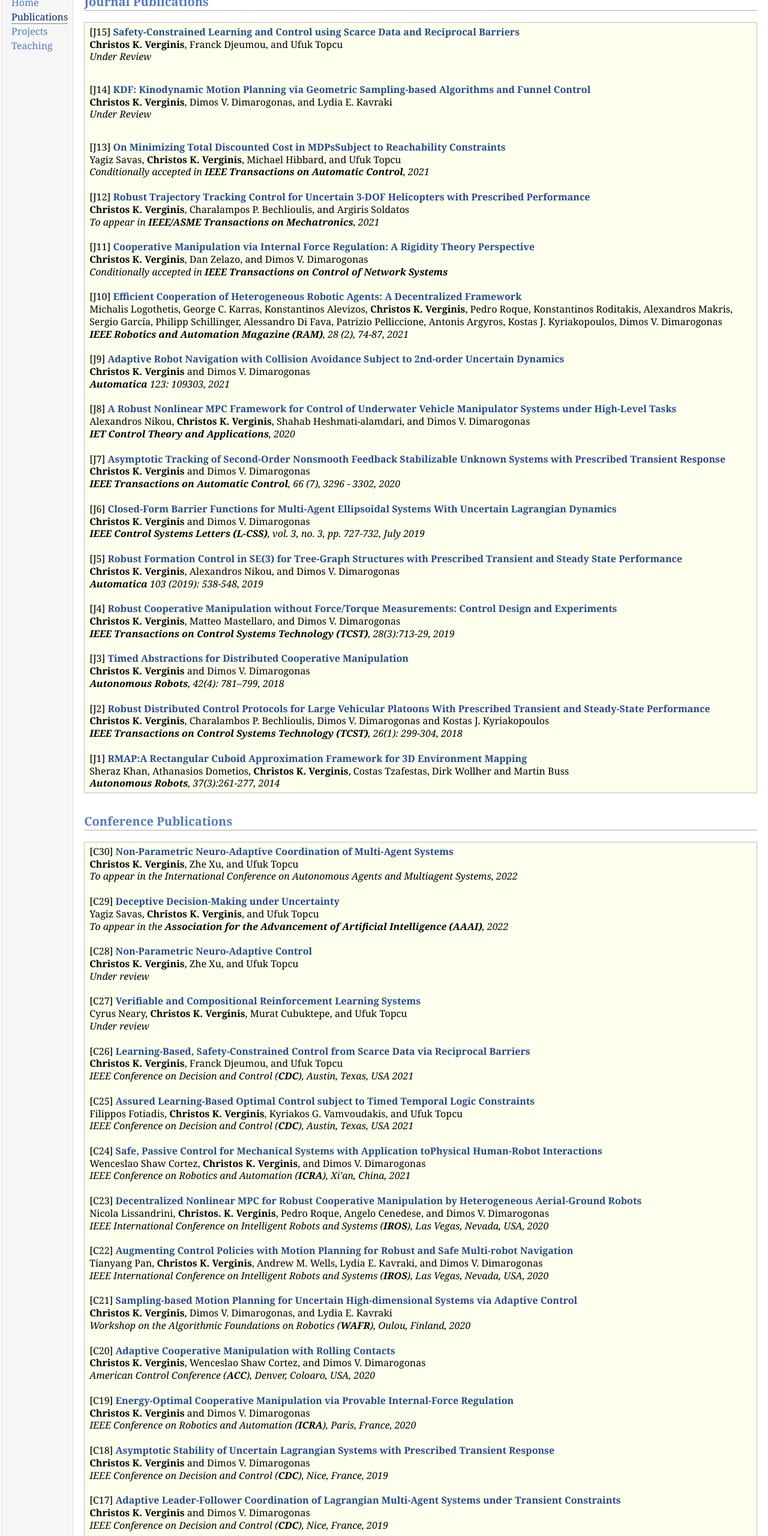
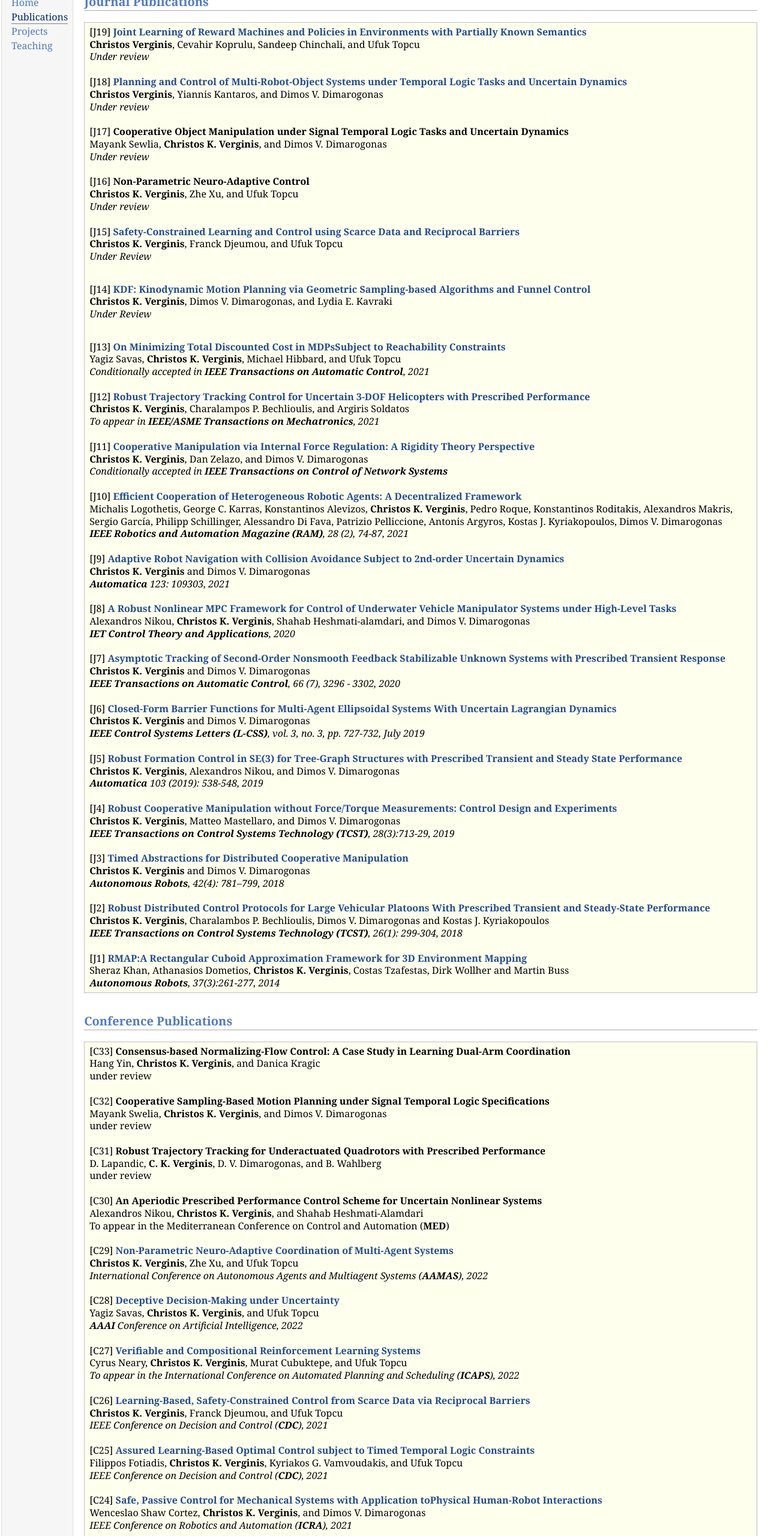
Before and after one commit to cverginis/cverginis.github.io, a plain HTML site: page publications.html in a window 1280 px wide. Shown: the part 60-2620 px from the top of the page at 60% size. Drawn offline with Linux system fonts and the light colour scheme.

Commit message:
may 22 updates

```diff
--- a/publications.html
+++ b/publications.html
@@ -23,7 +23,19 @@
 <h2>Journal Publications </h2>
 <div class="infoblock">
 <div class="blockcontent">
-<p>[J15] <a href="https://arxiv.org/pdf/2105.06526.pdf" target=&ldquo;blank&rdquo;><b>Safety-Constrained Learning and Control using Scarce Data and Reciprocal Barriers</b></a> <br />
+<p>[J19] <a href="https://arxiv.org/pdf/2204.11833.pdf" target=&ldquo;blank&rdquo;><b>Joint Learning of Reward Machines and Policies in Environments with Partially Known Semantics</b></a> <br />
+<b>Christos Verginis</b>, Cevahir Koprulu, Sandeep Chinchali, and Ufuk Topcu <br />
+<i>Under review</i> <br /><br />
+[J18] <a href="https://arxiv.org/pdf/2204.11783.pdf" target=&ldquo;blank&rdquo;><b>Planning and Control of Multi-Robot-Object Systems under Temporal Logic Tasks and Uncertain Dynamics</b></a> <br />
+<b>Christos Verginis</b>, Yiannis Kantaros, and Dimos V. Dimarogonas <br />
+<i>Under review</i> <br /><br />
+[J17] <b>Cooperative Object Manipulation under Signal Temporal Logic Tasks and Uncertain Dynamics</b> <br />
+Mayank Sewlia, <b>Christos K. Verginis</b>, and Dimos V. Dimarogonas <br />
+<i>Under review</i> <br /><br />
+[J16] <b>Non-Parametric Neuro-Adaptive Control</b> <br />
+<b>Christos K. Verginis</b>, Zhe Xu, and Ufuk Topcu <br />
+<i>Under review</i> <br /><br />
+[J15] <a href="https://arxiv.org/pdf/2105.06526.pdf" target=&ldquo;blank&rdquo;><b>Safety-Constrained Learning and Control using Scarce Data and Reciprocal Barriers</b></a> <br />
 <b>Christos K. Verginis</b>, Franck Djeumou, and Ufuk Topcu <br />
 <i>Under Review</i>  <br /> <br />
 </p>
@@ -77,97 +89,106 @@ Sheraz Khan, Athanasios Dometios, <b>Christos K. Verginis</b>, Costas Tzafestas,
 <h2>Conference Publications </h2>
 <div class="infoblock">
 <div class="blockcontent">
-<p>[C30] <a href="publications/conferences/C30_AAMAS.pdf" target=&ldquo;blank&rdquo;><b>Non-Parametric Neuro-Adaptive Coordination of Multi-Agent Systems</b></a> <br />
+<p>[C33] <b>Consensus-based Normalizing-Flow Control: A Case Study in Learning Dual-Arm Coordination</b> <br />
+Hang Yin, <b>Christos K. Verginis</b>, and Danica Kragic <br />
+under review <br /><br />
+[C32] <b>Cooperative Sampling-Based Motion Planning under Signal Temporal Logic Specifications</b> <br />
+Mayank Swelia, <b>Christos K. Verginis</b>, and Dimos V. Dimarogonas <br />
+under review <br /><br />
+[C31] <b>Robust Trajectory Tracking for Underactuated Quadrotors with Prescribed Performance</b> <br />
+D. Lapandic, <b>C. K. Verginis</b>, D. V. Dimarogonas, and B. Wahlberg <br />
+under review <br /><br />
+[C30] <b>An Aperiodic Prescribed Performance Control Scheme for Uncertain Nonlinear Systems</b> <br />
+Alexandros Nikou, <b>Christos K. Verginis</b>, and Shahab Heshmati-Alamdari <br />
+To appear in the Mediterranean Conference on Control and Automation (<b>MED</b>) <br /><br />
+[C29] <a href="publications/conferences/C30_AAMAS.pdf" target=&ldquo;blank&rdquo;><b>Non-Parametric Neuro-Adaptive Coordination of Multi-Agent Systems</b></a> <br />
 <b>Christos K. Verginis</b>, Zhe Xu, and Ufuk Topcu <br />
-<i>To appear in the International Conference on Autonomous Agents and Multiagent Systems, 2022</i> <br /><br />
-[C29] <a href="publications/conferences/C29_Deceptive.pdf" target=&ldquo;blank&rdquo;><b>Deceptive Decision-Making under Uncertainty</b></a> <br />
+<i>International Conference on Autonomous Agents and Multiagent Systems (<b>AAMAS</b>), 2022</i> <br /><br />
+[C28] <a href="publications/conferences/C29_Deceptive.pdf" target=&ldquo;blank&rdquo;><b>Deceptive Decision-Making under Uncertainty</b></a> <br />
 Yagiz Savas, <b>Christos K. Verginis</b>, and Ufuk Topcu <br />
-<i>To appear in the <b>Association for the Advancement of Artificial Intelligence (AAAI)</b>, 2022</i> <br /><br />
-[C28] <a href="publications/conferences/NNcontrol.pdf" target=&ldquo;blank&rdquo;><b>Non-Parametric Neuro-Adaptive Control</b></a> <br />
-<b>Christos K. Verginis</b>, Zhe Xu, and Ufuk Topcu <br />
-<i>Under review</i> <br /><br />
+<i><b>AAAI</b> Conference on Artificial Intelligence, 2022</i> <br /><br />
 [C27] <a href="publications/conferences/C27_NIPS.pdf" target=&ldquo;blank&rdquo;><b>Verifiable and Compositional Reinforcement Learning Systems</b></a> <br />
 Cyrus Neary, <b>Christos K. Verginis</b>, Murat Cubuktepe, and Ufuk Topcu <br />
-<i>Under review</i> <br /><br />
+<i>To appear in the International Conference on Automated Planning and Scheduling (<b>ICAPS</b>), 2022</i> <br /><br />
 [C26]  <a href="publications/conferences/CDC21_safety.pdf" target=&ldquo;blank&rdquo;><b>Learning-Based, Safety-Constrained Control from Scarce Data via Reciprocal Barriers</b></a> <br />
 <b>Christos K. Verginis</b>, Franck Djeumou, and Ufuk Topcu <br />
-<i>IEEE Conference on Decision and Control (<b>CDC</b>), Austin, Texas, USA 2021</i> <br /><br />
+<i>IEEE Conference on Decision and Control (<b>CDC</b>), 2021</i> <br /><br />
 [C25] <a href="publications/conferences/CDC_21_MTL.pdf" target=&ldquo;blank&rdquo;><b>Assured Learning-Based Optimal Control subject to Timed Temporal Logic Constraints</b></a> <br />
 Filippos Fotiadis, <b>Christos K. Verginis</b>, Kyriakos G. Vamvoudakis, and Ufuk Topcu <br />
-<i>IEEE Conference on Decision and Control (<b>CDC</b>), Austin, Texas, USA 2021</i> <br /><br />
+<i>IEEE Conference on Decision and Control (<b>CDC</b>), 2021</i> <br /><br />
 [C24] <a href="publications/conferences/ICRA21_safetyHI.pdf" target=&ldquo;blank&rdquo;><b>Safe,  Passive  Control  for  Mechanical  Systems  with  Application  toPhysical  Human-Robot  Interactions</b></a> <br />
 Wenceslao Shaw Cortez, <b>Christos K. Verginis</b>, and Dimos V. Dimarogonas <br />
-<i>IEEE Conference on Robotics and Automation (<b>ICRA</b>), Xi'an, China, 2021</i> <br /><br />
+<i>IEEE Conference on Robotics and Automation (<b>ICRA</b>),  2021</i> <br /><br />
 [C23] <a href="publications/conferences/IROS20_manipulation.pdf" target=&ldquo;blank&rdquo;><b>Decentralized Nonlinear MPC for Robust Cooperative Manipulation by Heterogeneous Aerial-Ground Robots</b></a> <br />
 Nicola Lissandrini, <b>Christos. K. Verginis</b>, Pedro Roque, Angelo Cenedese, and Dimos V. Dimarogonas <br />
-<i>IEEE International Conference on Intelligent Robots and Systems (<b>IROS</b>), Las Vegas, Nevada, USA, 2020</i> <br /><br />
+<i>IEEE International Conference on Intelligent Robots and Systems (<b>IROS</b>),  2020</i> <br /><br />
 [C22] <a href="publications/conferences/IROS20_augmenting_control_policies_final.pdf" target=&ldquo;blank&rdquo;><b>Augmenting Control Policies with Motion Planning for Robust and Safe Multi-robot Navigation</b></a> <br />
 Tianyang Pan, <b>Christos K. Verginis</b>, Andrew M. Wells, Lydia E. Kavraki, and Dimos V. Dimarogonas <br />
-<i>IEEE International Conference on Intelligent Robots and Systems (<b>IROS</b>), Las Vegas, Nevada, USA, 2020</i> <br /><br />
+<i>IEEE International Conference on Intelligent Robots and Systems (<b>IROS</b>),  2020</i> <br /><br />
 [C21] <a href="publications/conferences/WAFR20.pdf" target=&ldquo;blank&rdquo;><b>Sampling-based Motion Planning for Uncertain High-dimensional Systems via Adaptive Control</b></a> <br />
 <b>Christos K. Verginis</b>, Dimos V. Dimarogonas, and Lydia E. Kavraki <br />
-<i>Workshop on the Algorithmic Foundations on Robotics (<b>WAFR</b>), Oulou, Finland, 2020</i> <br /><br />
+<i>Workshop on the Algorithmic Foundations on Robotics (<b>WAFR</b>),  2020</i> <br /><br />
 [C20] <a href="publications/conferences/ACC20_MASGrasp.pdf" target=&ldquo;blank&rdquo;><b>Adaptive Cooperative Manipulation with Rolling Contacts</b></a><br />
 <b>Christos K. Verginis</b>, Wenceslao Shaw Cortez, and Dimos V. Dimarogonas <br />
-<i>American Control Conference (<b>ACC</b>), Denver, Coloaro, USA, 2020</i> <br /><br />
+<i>American Control Conference (<b>ACC</b>),  2020</i> <br /><br />
 [C19] <a href="publications/conferences/ICRA20_optimal.pdf" target=&ldquo;blank&rdquo;><b>Energy-Optimal Cooperative Manipulation via Provable Internal-Force Regulation</b></a><br />
 <b>Christos K. Verginis</b> and Dimos V. Dimarogonas <br />
-<i>IEEE Conference on Robotics and Automation (<b>ICRA</b>), Paris, France, 2020</i> <br /><br />
+<i>IEEE Conference on Robotics and Automation (<b>ICRA</b>),  2020</i> <br /><br />
 [C18] <a href="publications/conferences/ppc_as_cdc.pdf" target=&ldquo;blank&rdquo;><b>Asymptotic Stability of Uncertain Lagrangian Systems with Prescribed Transient Response</b></a><br />
 <b>Christos K. Verginis</b> and Dimos V. Dimarogonas<br />
-<i>IEEE Conference on Decision and Control (<b>CDC</b>), Nice, France, 2019</i> <br /><br />
+<i>IEEE Conference on Decision and Control (<b>CDC</b>),  2019</i> <br /><br />
 [C17] <a href="publications/conferences/LF_con_col.pdf" target=&ldquo;blank&rdquo;><b>Adaptive Leader-Follower Coordination of Lagrangian Multi-Agent Systems under Transient Constraints</b></a><br />
 <b>Christos K. Verginis</b> and Dimos V. Dimarogonas <br />
-<i>IEEE Conference on Decision and Control (<b>CDC</b>), Nice, France, 2019</i> <br /><br />
+<i>IEEE Conference on Decision and Control (<b>CDC</b>),  2019</i> <br /><br />
 [C16] <a href="publications/conferences/ICRA19_Vrohidis.pdf" target=&ldquo;blank&rdquo;><b>Reconfigurable Motion Planning and Control in Obstacle Cluttered Environments under Timed Temporal Tasks</b></a><br />
 <b>Christos K. Verginis</b>, Constantinos Vrohidis, Charalampos P. Bechlioulis, Kostas J. Kyriakopoulos, and Dimos V. Dimarogonas <br />
-<i>IEEE International Conference of Robotics and Automation (<b>ICRA</b>), Montreal, Canada, pp. 951-957, 2019</i> <br /><br />
+<i>IEEE International Conference of Robotics and Automation (<b>ICRA</b>),  2019</i> <br /><br />
 [C15] <a href="publications/conferences/AI_CON18_CVerginis.pdf" target=&ldquo;blank&rdquo;><b>Motion and Action Planning for Multi-Agent-Object Systems under Temporal Logic Formulas</b></a><br />
 <b>Christos K. Verginis</b> and Dimos V. Dimarogonas <br />
 <i><b>BOSCH AI</b> Conference, 2018</i> <br /><br />
 [C14] <a href="publications/conferences/ECC18_coop_manip.pdf" target=&ldquo;blank&rdquo;><b>Communication-based Decentralized Cooperative Object Transportation
 Using Nonlinear Model Predictive Control</b></a><br />
 <b>Christos K. Verginis</b>, Alexandros Nikou, and Dimos V. Dimarogonas <br />
-<i>European Control Conference (<b>ECC</b>), Limassol, Cyprus, pp. 733-738, 2018</i> <br /><br />
+<i>European Control Conference (<b>ECC</b>),  2018</i> <br /><br />
 [C13] <a href="publications/conferences/ECC18_so3_track.pdf" target=&ldquo;blank&rdquo;><b>Asymptotic and Finite-Time Almost Global Attitude Tracking: Representations Free Approach</b></a><br />
 Jieqiang Wei, <b>Christos K. Verginis</b>, Junfeng Wu, Dimos V. Dimarogonas, Henrik Sandberg, and Karl H. Johansson <br />
-<i>European Control Conference (<b>ECC</b>), Limassol, Cyprus, pp. 3126-3131, 2018</i> <br /><br />
+<i>European Control Conference (<b>ECC</b>),  2018</i> <br /><br />
 [C12] <a href="publications/conferences/CDC17_PPC_STL.pdf" target=&ldquo;blank&rdquo;><b>Prescribed Performance Control for Signal Temporal Logic Specifications</b></a><br />
 Lars Lindemann, <b>Christos K. Verginis</b>, and Dimos V. Dimarogonas <br />
-<i>IEEE Conference on Decision and Control (<b>CDC</b>), Melbourne, Australia, 2017</i> <br /> <br />
+<i>IEEE Conference on Decision and Control (<b>CDC</b>),  2017</i> <br /> <br />
 [C11] <a href="publications/conferences/CDC17_MPC_abstractions.pdf" target=&ldquo;blank&rdquo;><b>Decentralized Abstractions and Timed Constrained Planning of a General Class of Coupled Multi-Agent Systems</b></a> <br />
 Alexandros Nikou, Shahab Heshmati-alamdari, <b>Christos K. Verginis</b>, and Dimos V. Dimarogonas <br />
-<i>IEEE Conference on Decision and Control (<b>CDC</b>), Melbourne, Australia, 2017</i> <br /><br />
+<i>IEEE Conference on Decision and Control (<b>CDC</b>),  2017</i> <br /><br />
 [C10] <a href="publications/conferences/CDC17_formation.pdf" target=&ldquo;blank&rdquo;><b>Position and Orientation Based Formation Control of Multiple Rigid Bodies with Collision Avoidance and Connectivity Maintenance</b></a> <br />
 <b>Christos K. Verginis</b>, Alexandros Nikou, and Dimos V. Dimarogonas <br />
-<i>IEEE Conference on Decision and Control (<b>CDC</b>), Melbourne, Australia, 2017</i> <br /> <br />
+<i>IEEE Conference on Decision and Control (<b>CDC</b>),  2017</i> <br /> <br />
 [C9] <a href="publications/conferences/CDC17_mm_abstractions.pdf" target=&ldquo;blank&rdquo;><b>Robust Decentralized Abstractions for Multiple Mobile Manipulators</b></a> <br />
 <b>Christos K. Verginis</b>, and Dimos V. Dimarogonas <br />
-<i>IEEE Conference on Decision and Control (<b>CDC</b>), Melbourne, Australia, 2017</i> <br /> <br />
+<i>IEEE Conference on Decision and Control (<b>CDC</b>), 2017</i> <br /> <br />
 [C8] <a href="publications/conferences/med_2017_coop_manip.pdf" target=&ldquo;blank&rdquo;><b>A Nonlinear Model Predictive Control Scheme for Cooperative Manipulation with Singularity and Collision Avoidance</b></a> <br />
 Alexandros Nikou, <b>Christos K. Verginis</b>, and Dimos V. Dimarogonas <br />
-<i>Mediterranean Conference on Control and Automation (<b>MED</b>), pp. 707-712, Malta, 2017</i> <br /><br />
+<i>Mediterranean Conference on Control and Automation (<b>MED</b>),  2017</i> <br /><br />
 [C7] <a href="publications/conferences/IFAC17_grasp_motion_planning.pdf" target=&ldquo;blank&rdquo;><b>Multi-Agent Motion Planning and Object Transportation under High Level Goals</b></a> <br />
 <b>Christos K. Verginis</b> and Dimos V. Dimarogonas <br />
-<i>World Congress of the International Federation of Automatic Control (<b>IFAC WC</b>), 50(1):15816-15821, 2017</i> <br /> <br />
+<i>World Congress of the International Federation of Automatic Control (<b>IFAC WC</b>), 2017</i> <br /> <br />
 [C6] <a href="publications/conferences/IFAC17_coop_manip_quaternions.pdf" target=&ldquo;blank&rdquo;><b>Robust Quaternion-based Cooperative Manipulation without Force/Torque Information</b></a><br />
 <b>Christos K. Verginis</b>, Matteo Mastellaro, and Dimos V. Dimarogonas <br />
-<i>World Congress of the International Federation of Automatic Control (<b>IFAC WC</b>), 50(1):1754-1759, 2017</i> <br /> <br />
+<i>World Congress of the International Federation of Automatic Control (<b>IFAC WC</b>), 2017</i> <br /> <br />
 [C5] <a href="publications/conferences/IFAC17_formation.pdf" target=&ldquo;blank&rdquo;><b>Robust Distance-Based Formation Control of Multiple Rigid Bodies with Orientation Alignment</b></a> <br />
 Alexandros Nikou, <b>Christos K. Verginis</b>, and Dimos V. Dimarogonas <br />
-<i>World Congress of the International Federation of Automatic Control (<b>IFAC WC</b>), 50(1):15458-15463, 2017</i> <br /> <br />
+<i>World Congress of the International Federation of Automatic Control (<b>IFAC WC</b>),  2017</i> <br /> <br />
 [C4] <a href="publications/conferences/ACC17_coop_manip_mitl.pdf" target=&ldquo;blank&rdquo;><b>Distributed Cooperative Manipulation under Timed Temporal Specifications</b></a> <br />
 <b>Christos K. Verginis</b> and Dimos V. Dimarogonas <br />
-<i>American Control Conference (<b>ACC</b>), pp. 1358-1363, Seattle, WA, USA, 2017</i> <br /> <br />
+<i>American Control Conference (<b>ACC</b>), 2017</i> <br /> <br />
 [C3] <a href="publications/conferences/ICRA17_motion_plan_UAVs.pdf" target=&ldquo;blank&rdquo;><b>Decentralized Motion Planning with Collision Avoidance For a Team of UAVs under High Level Goals</b></a> <br />
 <b>Christos K. Verginis</b>, Ziwei Xu, and Dimos V. Dimarogonas <br />
-<i>IEEE International Conference on Robotics and Automation (<b>ICRA</b>), pp. 781-787, Singapore, 2017</i> <br /> <br />
+<i>IEEE International Conference on Robotics and Automation (<b>ICRA</b>), 2017</i> <br /> <br />
 [C2] <a href="publications/conferences/IROS_15_2d_platoon.pdf" target=&ldquo;blank&rdquo;><b>Decentralized 2-D Control of Vehicular Platoons under Limited Visual Feedback</b></a> <br />
 <b>Christos K. Verginis</b>, Charalambos P. Bechlioulis, Dimos V. Dimarogonas, and Kostas J. Kyriakopoulos <br />
-<i>IEEE/RSJ International Conference on Intelligent Robots and Systems (<b>IROS</b>), pp. 3566-3571, Hamburg, Germany, 2015</i> <br /> <br />
+<i>IEEE/RSJ International Conference on Intelligent Robots and Systems (<b>IROS</b>), 2015</i> <br /> <br />
 [C1] <a href="publications/conferences/IROS_15_Tsiamis.pdf" target=&ldquo;blank&rdquo;><b>Cooperative Manipulation Exploiting only Implicit Communication</b></a> <br />
 Anastasios Tsiamis, <b>Christos K. Verginis</b>, Charalambos P. Bechlioulis, and Kostas J. Kyriakopoulos <br />
-<i>IEEE/RSJ International Conference on Intelligent Robots and Systems (<b>IROS</b>), pp. 864-869, Hamburg, Germany, 2015</i>
+<i>IEEE/RSJ International Conference on Intelligent Robots and Systems (<b>IROS</b>), 2015</i>
 </p>
 </div></div>
 <h2>Theses</h2>
```
Also changed, not shown: index.html (+3 -54 lines), teaching.html (+12 -0 lines), 3 other files.
